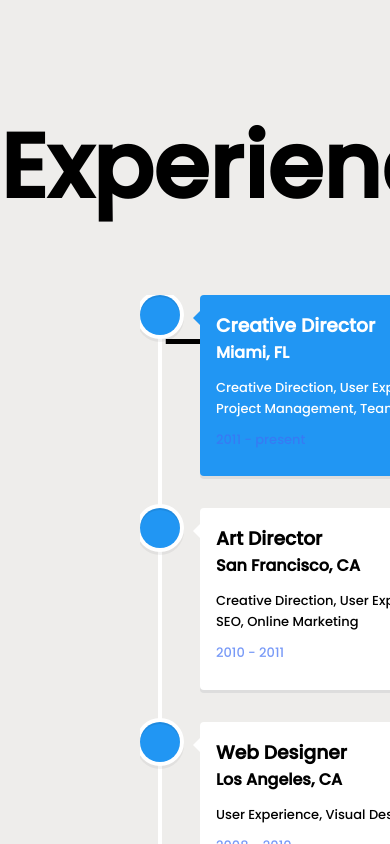
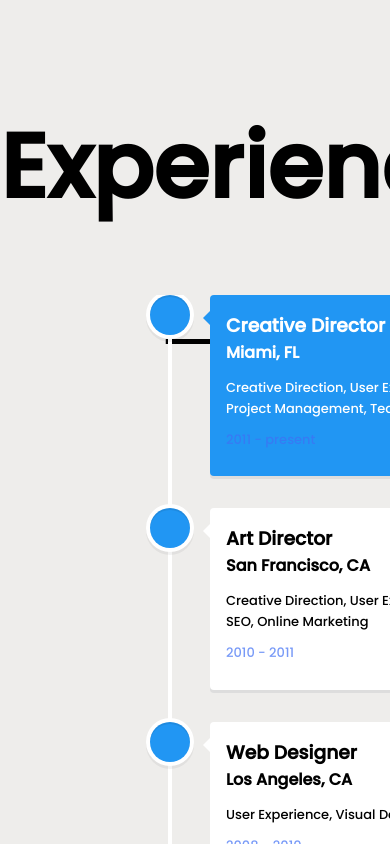
Before and after one commit to SAURABHTY01/personal-portfolio, a React (Create React App) app: page / in a window 390 px wide. Shown: the part 1816-2660 px from the top of the page. Built offline with nearby package versions, Linux system fonts and the light colour scheme.

Commit message:
initial commit

```diff
--- a/src/style/main.css
+++ b/src/style/main.css
@@ -222,13 +222,15 @@
     padding: 0 !important;
     margin: 0 40px !important;
 
-    overflow: hidden !important;
+
   }
 
   .timeline {
-
-    max-width: 650px !important;
-    overflow: hidden !important;
+    padding: 0;
+    margin: 0 10px !important;
+    max-width: 650px ;
+    overflow-y: scroll ;
+    overflow-x: hidden;
   }
 }
 
```
